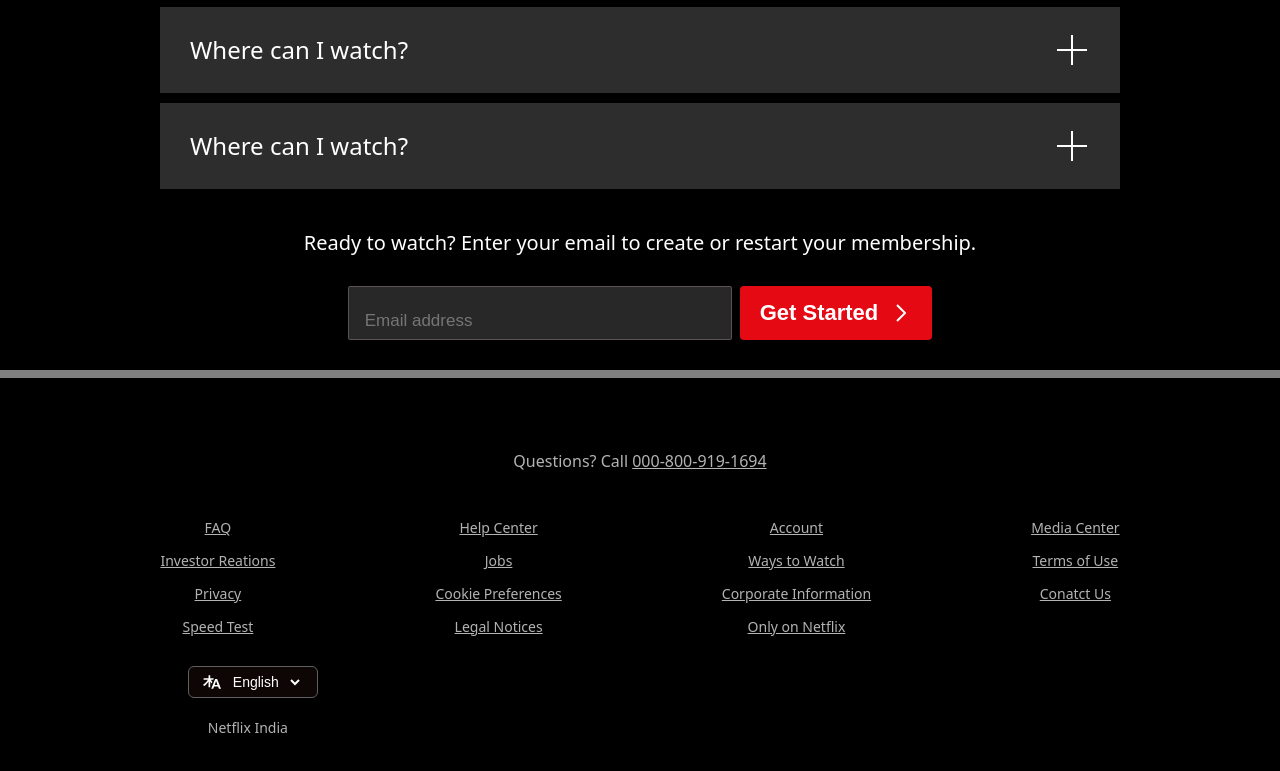
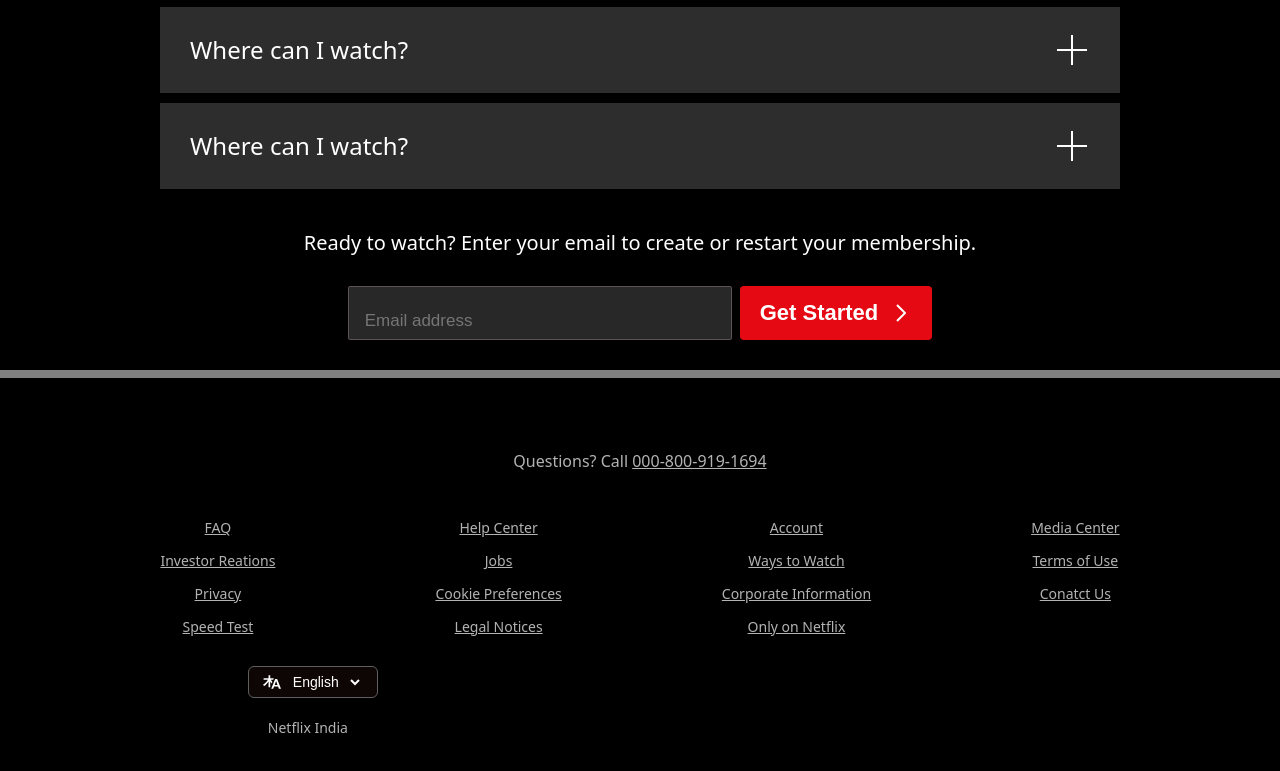
Before and after one commit to Nikhilesh8102/Netflix_clone, a plain HTML site: page index.html in a window 1280 px wide. Shown: the part 3715-4486 px from the top of the page. Drawn offline with Linux system fonts and the light colour scheme.

Commit message:
commit successful

```diff
--- a/style.css
+++ b/style.css
@@ -322,7 +322,7 @@ width:600px;
 align-items:start;
 gap:20px;
 width:73%;
-padding-left:30px;
+padding-left:150px;
 
 
 
```
